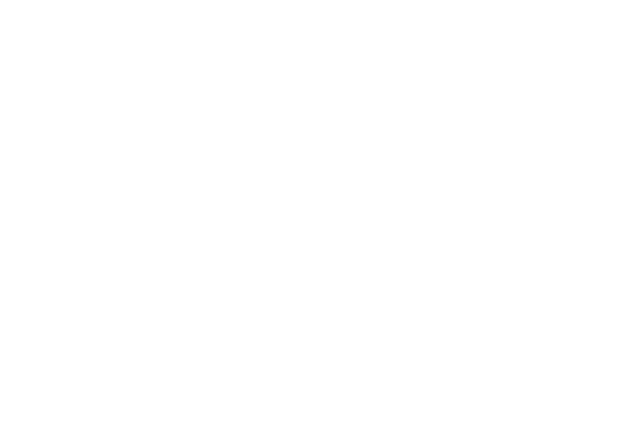
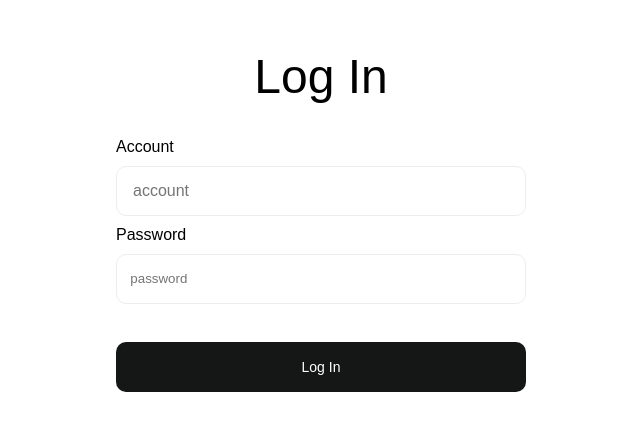
Before and after one commit to yee0328623/testmobile, a React (Create React App) app in the folder frontend/: page /login in a window 1280 px wide. Shown: the part 173-604 px from the top of the page, without its empty margins (319-959 px from the left). Built offline with nearby package versions, Linux system fonts and the light colour scheme.

Commit message:
add_新增登入頁面

```diff
--- a/frontend/src/App.js
+++ b/frontend/src/App.js
@@ -1,9 +1,25 @@
 import React from 'react';
+import { BrowserRouter as Router, Route, Switch } from 'react-router-dom';
+import Login from './components/Login';
+import Home from './components/Home';
+
 
 function App() {
   return (
-    <div></div>
+    <Router>
+      <div>
+        <Switch>
+          <Route exact path="/">
+            <Home />
+          </ Route>
+          <Route path="/login">
+            <Login />
+          </Route>
+        </Switch>
+      </div>
+    </Router>
   );
 }
 
+
 export default App;
--- /dev/null
+++ b/frontend/src/components/Home.js
@@ -0,0 +1,13 @@
+import React from 'react';
+import Navigation from './Navigation';
+
+const Home = () => {
+  return (
+    <div>
+      <header>Welcome</header>
+      <Navigation />
+    </div>
+  );
+};
+
+export default Home;
--- /dev/null
+++ b/frontend/src/components/Login.css
@@ -0,0 +1,95 @@
+.form-container {
+  height: 100vh;
+  display: flex;
+  align-items: center;
+  justify-content: center;
+  margin: 0 auto;
+  padding: 0 20px;
+}
+
+.form {
+  display: flex;
+  flex-direction: column;
+  gap: 10px;
+  width: 100%;
+  margin: 0 auto;
+}
+
+.form .text {
+  text-align: center;
+  margin-bottom: 0.5em;
+  font-size: 3rem;
+}
+
+.form .error {
+  padding: 0.5em;
+  margin-bottom: 1em;
+  text-align: center;
+  justify-content: start;
+  background: #f67b73;
+  border-radius: 10px;
+}
+
+.form .error .error_title {
+  font-weight: 500;
+  color: #fff;
+}
+
+.form .form-input {
+  display: flex;
+  align-items: center;
+  height: 50px;
+  border: 1.5px solid #ecedec;
+  border-radius: 10px;
+}
+
+.form .form-input:focus-within {
+  border: 1.5px solid #151717;
+}
+
+.form .form-input .input {
+  padding-left: 1em;
+  border-radius: 10px;
+  border: none;
+}
+
+.form .form-input .input:focus {
+  outline: none;
+}
+
+.login-btn {
+  margin-top: 2em;
+  margin-bottom: 1em;
+  background-color: #151717;
+  border: none;
+  color: white;
+  font-weight: 500;
+  border-radius: 10px;
+  height: 50px;
+  width: 100%;
+  cursor: pointer;
+}
+
+@media (min-width: 1200px) {
+  .form {
+    max-width: 410px;
+  }
+}
+
+@media (max-width: 1200px) {
+  .form {
+    max-width: 410px;
+  }
+}
+
+@media (max-width: 992px) {
+  .form {
+    width: 350px;
+  }
+}
+
+@media screen and (max-width: 768px) {
+  .form {
+    min-width: 100%;
+  }
+}
--- /dev/null
+++ b/frontend/src/components/Login.js
@@ -0,0 +1,85 @@
+import React, { useState } from 'react';
+import './Login.css';
+
+const Login = () => {
+
+  const [account, setAccount] = useState({
+    "account": '',
+    "password": '',
+  });
+  const [token, setToken] = useState(null);
+  const [error, setError] = useState(null);
+
+  const handleLogin = async () => {
+    try {
+      if (!account.account || !account.password) {
+        setError('Please fill in both account and password.');
+        return;
+      }
+
+      // Clear any previous error
+      setError(null);
+
+      const response = await fetch('http://35.185.160.20:5566/api/users/login/', {
+        method: 'POST',
+        mode:'cors',
+        headers: {
+          'Content-Type': 'application/json',
+        },
+        body: JSON.stringify({
+          account
+        }),
+      });
+
+      if (!response.ok) {
+        console.log('account:', account);
+        console.log('error:', response);
+        console.error('Login failed:', response.statusText);
+        return;
+      }
+
+      const data = await response.json();
+      console.log('Response data:', data);
+
+      const accessToken = data.data.access_token;
+      setToken(accessToken);
+      console.log('Token:', accessToken);
+      } catch (error) {
+        console.error('Error:', error);
+      }
+  };
+
+  const handleInputChange = (e) => {
+    setAccount({
+      ...account,
+      [e.target.name]: e.target.value,
+    });
+  };
+
+  return (
+    <main className='form-container'>
+      <div className="form">
+        <div className="text">Log In</div>
+        {error && <div className="error"><div className="error_title">{error}</div></div>}
+        <div className="form-label">
+          <label>Account</label>
+        </div>
+        <div className="form-input">
+          <input className="input" type="text" required="" placeholder="account" name="account" value={account.account} onChange={handleInputChange}/>
+        </div>
+        <div className="form-label">
+          <label>Password</label>
+        </div>
+        <div className="form-input">
+          <input className="input" type="password" required="" placeholder="password" name="password" value={account.password} onChange={handleInputChange}/>
+        </div>
+        <div className="form-btn">
+          <button className="login-btn" onClick={handleLogin} >Log In</button>
+          {token && <p>Token: {token}</p>}
+        </div>
+      </div>
+    </main>
+  );
+};
+
+export default Login;
--- /dev/null
+++ b/frontend/src/components/Navigation.js
@@ -0,0 +1,14 @@
+import React from 'react';
+import { Link } from 'react-router-dom';
+
+const Navigation = () => {
+  return (
+    <main>
+      <div>
+        <Link to="/login">Login</Link>
+      </div>
+    </main>
+  );
+};
+
+export default Navigation;
--- a/frontend/src/index.css
+++ b/frontend/src/index.css
@@ -1,13 +1,174 @@
 body {
   margin: 0;
-  font-family: -apple-system, BlinkMacSystemFont, 'Segoe UI', 'Roboto', 'Oxygen',
-    'Ubuntu', 'Cantarell', 'Fira Sans', 'Droid Sans', 'Helvetica Neue',
+  font-family: -apple-system, BlinkMacSystemFont, "Segoe UI", "Roboto", "Oxygen",
+    "Ubuntu", "Cantarell", "Fira Sans", "Droid Sans", "Helvetica Neue",
     sans-serif;
   -webkit-font-smoothing: antialiased;
   -moz-osx-font-smoothing: grayscale;
 }
 
 code {
-  font-family: source-code-pro, Menlo, Monaco, Consolas, 'Courier New',
+  font-family: source-code-pro, Menlo, Monaco, Consolas, "Courier New",
     monospace;
 }
+
+#root {
+  height: 100%;
+  margin: 0 auto;
+}
+
+:root {
+  --color-main-green: #034752;
+  --color-light-green: #09d588;
+  --color-dark-grey: #b2b2b2;
+  --color-light-grey: #f0f0f0;
+  --color-yellow: #edce95;
+  --color-light-white: #f9fcff;
+  --color-white: #fff;
+  --color-red: #e74c3c;
+  --color-black: #000000;
+  --shadow: rgba(0, 0, 0, 0.2);
+}
+
+*,
+*::before,
+*::after {
+  margin: 0;
+  padding: 0;
+  box-sizing: border-box;
+  font-family: Arial, Helvetica, sans-serif;
+}
+
+body,
+html {
+  width: 100%;
+  margin: 0;
+  min-height: 100%;
+  scroll-behavior: smooth;
+  box-sizing: border-box;
+}
+
+h1 {
+  font-size: 2rem;
+  padding: 0.5em;
+}
+
+h2 {
+  font-size: 1.75rem;
+  padding: 0.4em;
+}
+
+h3 {
+  font-size: 1.5rem;
+  padding: 0.3em;
+}
+
+h4 {
+  font-size: 1.1rem;
+}
+
+p,
+span {
+  line-height: 1.5;
+  font-size: 1rem;
+  padding: 0.2em;
+}
+
+ul,
+ol {
+  padding: 0.2em;
+  list-style-type: none;
+  display: flex;
+  width: 100%;
+}
+
+li {
+  font-size: 1rem;
+  padding: 0.2em 0;
+}
+
+table {
+  width: 100%;
+  border-collapse: collapse;
+}
+
+th,
+td {
+  padding: 0.5em;
+  border: 1px solid #ddd;
+}
+
+p,
+h1,
+h2,
+h3,
+h4,
+h5,
+h6 {
+  overflow-wrap: break-word;
+}
+
+ul {
+  list-style-type: none;
+  display: flex;
+  width: 100%;
+  /* overflow: hidden; */
+}
+
+button {
+  border-color: transparent;
+  font-size: 0.875rem;
+  padding: 0.75rem 1.5rem;
+  cursor: pointer;
+  transition: 0.3s ease;
+  border: none;
+  border-radius: 5px;
+  font-weight: 600;
+}
+
+input[type="date"],
+input[type="text"],
+input[type="email"],
+textarea {
+  font-size: 1rem;
+  padding: 0.5em;
+}
+
+section {
+  padding: 1em;
+  margin: 0 auto;
+  height: 100%;
+}
+
+header,
+main,
+footer,
+aside,
+nav {
+  padding: 1em;
+}
+
+form>* {
+  margin-top: 1rem;
+}
+
+a {
+  text-decoration: none;
+}
+
+.container {
+  width: 90%;
+  max-width: 60em;
+  margin: 0 auto;
+}
+
+.col {
+  float: left;
+  width: 50%;
+}
+
+.clearfix::after {
+  content: "";
+  clear: both;
+  display: table;
+}
```
